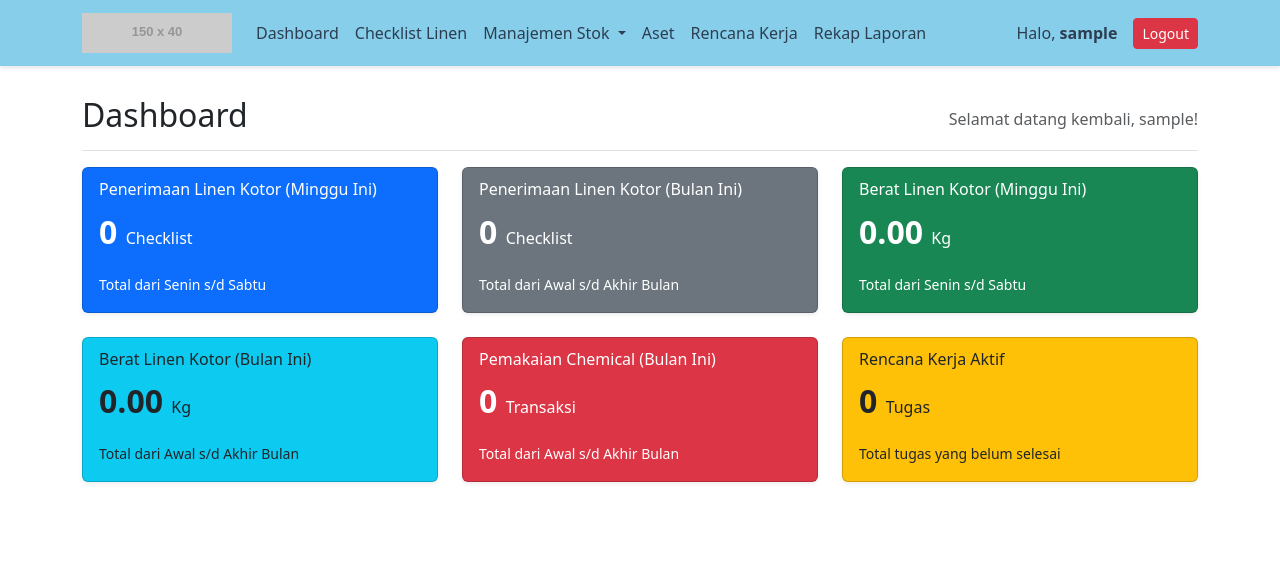
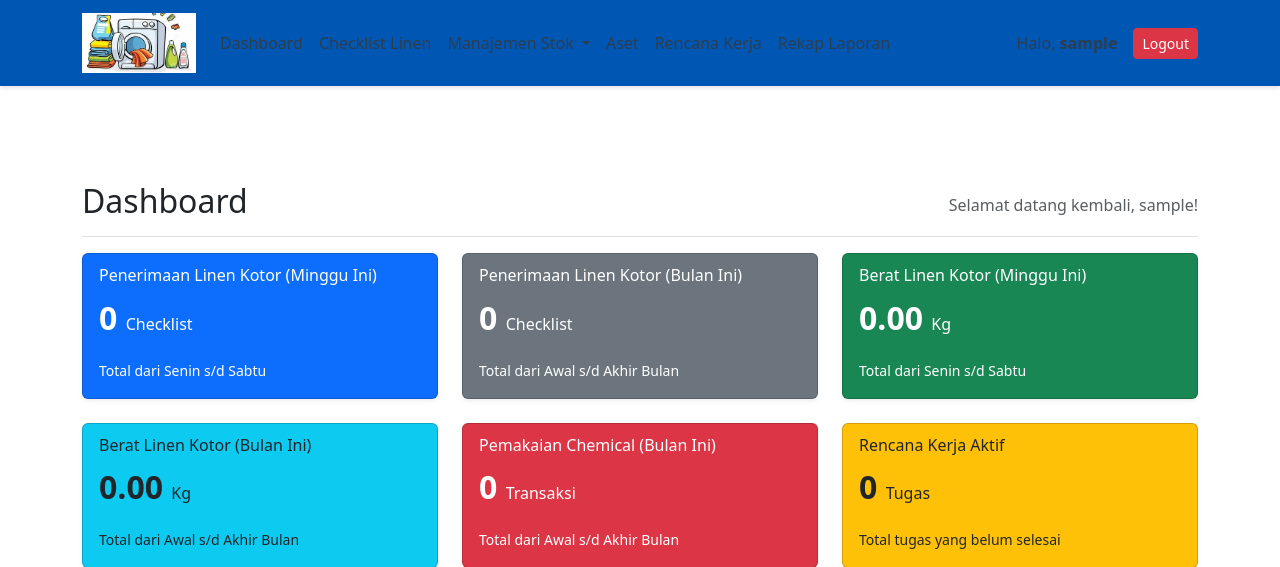
Before and after one commit to Dnoerzaman/aplikasi_laundry, a Django app: page / in a window 1280 px wide. Shown: the top 567 px of the page. Run offline with Django 5.2, Linux system fonts and the light colour scheme; the visitor is signed in with stand-in values (Sample User, id 1); grey boxes labelled with a size stand in for pictures from a placeholder-image service; data that the repository does not hold is empty; some libraries are stand-ins or nearby versions.

Commit message:
perapihan

```diff
--- a/accounts/templates/accounts/base.html
+++ b/accounts/templates/accounts/base.html
@@ -12,10 +12,10 @@
 
     {% if user.is_authenticated %}
     <header>
-        <nav class="navbar navbar-expand-lg fixed-top custom-navbar">
+        <nav class="navbar navbar-expand-lg fixed-t0p custom-navbar">
             <div class="container">
                 <a class="navbar-brand" href="{% url 'dashboard' %}">
-                    <img src="https://placehold.co/150x40/ffffff/007bff?text=LAUNDRY" alt="Logo Laundry" style="height: 40px;">
+                     <img src="{% static 'img/gambarlogo.jfif' %}" alt="Logo" alt="Logo Laundry" style="height: 60px;">
                 </a>
                 <button class="navbar-toggler" type="button" data-bs-toggle="collapse" data-bs-target="#navbarNav" aria-controls="navbarNav" aria-expanded="false" aria-label="Toggle navigation">
                     <span class="navbar-toggler-icon"></span>
@@ -74,7 +74,7 @@
 
     <!-- FOOTER -->
     {% if user.is_authenticated %}
-    <footer class="footer mt-auto py-3 bg-light text-center">
+    <footer class="footer mt-auto py-3 bg-text-bg-bg-light text-center">
         <div class="container">
             <span class="text-muted">&copy; {% now "Y" %} Unit Laundry Rumah Sakit</span>
         </div>
--- a/static/css/custom.css
+++ b/static/css/custom.css
@@ -1,19 +1,18 @@
 .custom-navbar {
-    background-color: #87ceeb;
-    /* Warna Biru Langit dari kode Anda */
-    box-shadow: 0 2px 4px rgba(0, 0, 0, .1);
+  background-color: #0056b3;
+  /* Warna Biru Langit dari kode Anda */
+  box-shadow: 0 2px 4px rgba(0, 0, 0, 0.1);
 }
-
 
 /* warna link di navbar */
 
 .custom-navbar .nav-link,
 .custom-navbar .navbar-brand,
 .custom-navbar .navbar-text {
-    color: #2c3e50;
-    /* Warna biru tua agar kontras */
+  color: #2c3e50;
+  /* Warna biru tua agar kontras */
 }
 
 .custom-navbar .nav-link:hover {
-    color: #0056b3;
+  color: #e6eaee;
 }
```
Also changed, not shown: static/img/gambarlogo.jfif (added), 1 other file.
